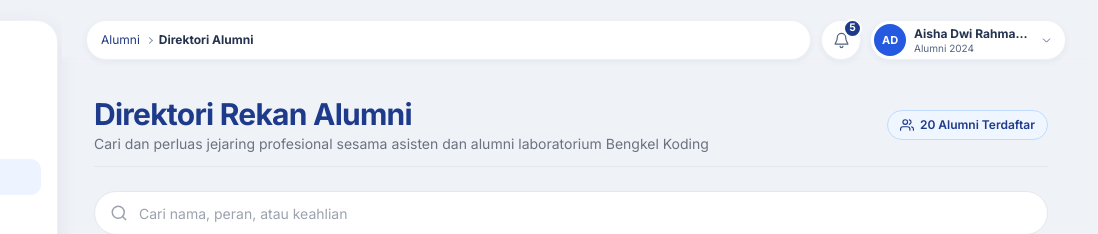
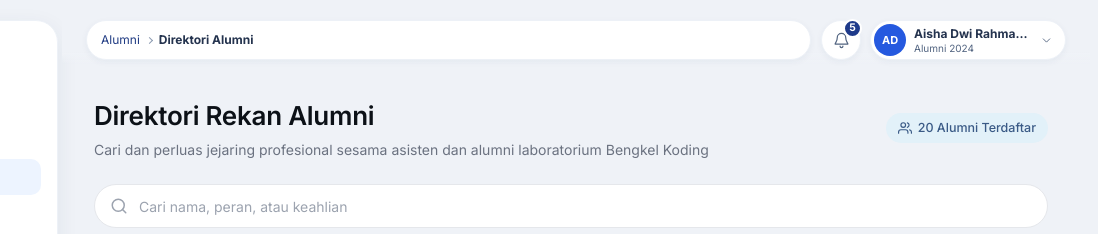
Before and after one commit to devbengkod24/alumni-bengkod-prototype, a plain HTML site: page alumni/direktori.html in a window 1280 px wide. Shown: the top 234 px of the page, 182-1280 px from the left. Drawn offline with nearby package versions, Linux system fonts and the light colour scheme.

Commit message:
style: update header section for improved typography and layout

```diff
--- a/alumni/direktori.html
+++ b/alumni/direktori.html
@@ -34,15 +34,15 @@
 <main data-route="direktori" class="flex-1 p-6 lg:p-8 max-w-[1400px] w-full mx-auto space-y-6">
   <div x-data="direktoriPage" class="w-full space-y-6 antialiased">
     <!-- Header -->
-    <div class="flex flex-col sm:flex-row sm:items-center justify-between gap-4 pb-3 border-b border-gray-200">
+    <div class="flex flex-col sm:flex-row sm:items-center justify-between gap-4">
       <div>
-        <h1 class="text-2xl sm:text-3xl font-bold text-[#1E3A8A] tracking-tight">Direktori Rekan Alumni</h1>
-        <p class="text-sm text-gray-500 mt-0.5">
+        <h1 class="text-[26px] font-semibold text-[#0C1117] tracking-[-0.01em]">Direktori Rekan Alumni</h1>
+        <p class="text-[14px] text-[#6B7280] mt-1 font-normal">
           Cari dan perluas jejaring profesional sesama asisten dan alumni laboratorium Bengkel Koding
         </p>
       </div>
-      <div class="flex items-center gap-2">
-        <span class="inline-flex items-center gap-1.5 px-3 py-1.5 rounded-full bg-blue-50 text-[#1E3A8A] text-xs font-semibold border border-blue-200">
+      <div class="flex items-center gap-2 shrink-0">
+        <span class="inline-flex items-center gap-1.5 px-3 py-1.5 rounded-full bg-[#E2F1F9] text-[#3A5A86] text-[12.5px] font-medium">
           <svg xmlns="http://www.w3.org/2000/svg" width="14" height="14" viewBox="0 0 24 24" fill="none" stroke="currentColor" stroke-width="2" stroke-linecap="round" stroke-linejoin="round">
             <path d="M17 21v-2a4 4 0 0 0-4-4H5a4 4 0 0 0-4 4v2"/><circle cx="9" cy="7" r="4"/><path d="M23 21v-2a4 4 0 0 0-3-3.87"/><path d="M16 3.13a4 4 0 0 1 0 7.75"/>
           </svg>
```
